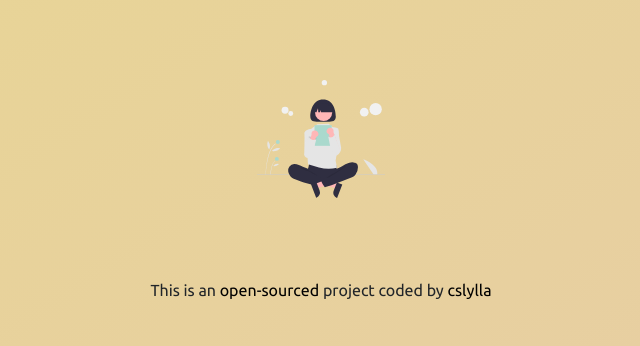
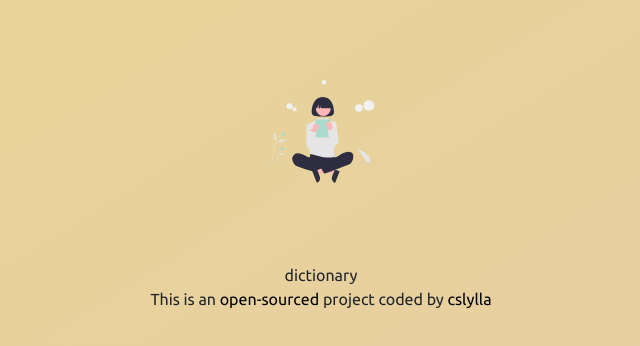
Before and after one commit to cslylla/react-dictionary, a React (Create React App) app: page / in a window 1280 px wide. Shown: the top 346 px of the page, without its empty margins (319-959 px from the left). Built offline with nearby package versions, Linux system fonts and the light colour scheme.

Commit message:
Creating Dictionary component

```diff
--- a/src/App.js
+++ b/src/App.js
@@ -1,16 +1,18 @@
-import start from "./images/start.svg"
+import start from "./images/start.svg";
+import Dictionary from "./Dictionary";
 import './App.css';
 
 export default function App() {
   return (
     <div className="App">
+    <div className="container">
 
 <header className="App-header">
       <img src={start} alt="Reading woman drawing"/>
 </header>
 
 <main>
-
+    <Dictionary />
 </main>
 
 <footer>
@@ -19,5 +21,6 @@ export default function App() {
         </p>
 </footer>
     </div>
+    </div>
   );
 }
--- /dev/null
+++ b/src/Dictionary.css
@@ -0,0 +1,2 @@
+.Dictionary {
+}
--- /dev/null
+++ b/src/Dictionary.js
@@ -0,0 +1,11 @@
+import React from "react";
+
+import "./Dictionary.css";
+
+export default function Dictionary(){
+    return(
+        <div className="Dictionary">
+            dictionary
+        </div>
+    )
+}
```
